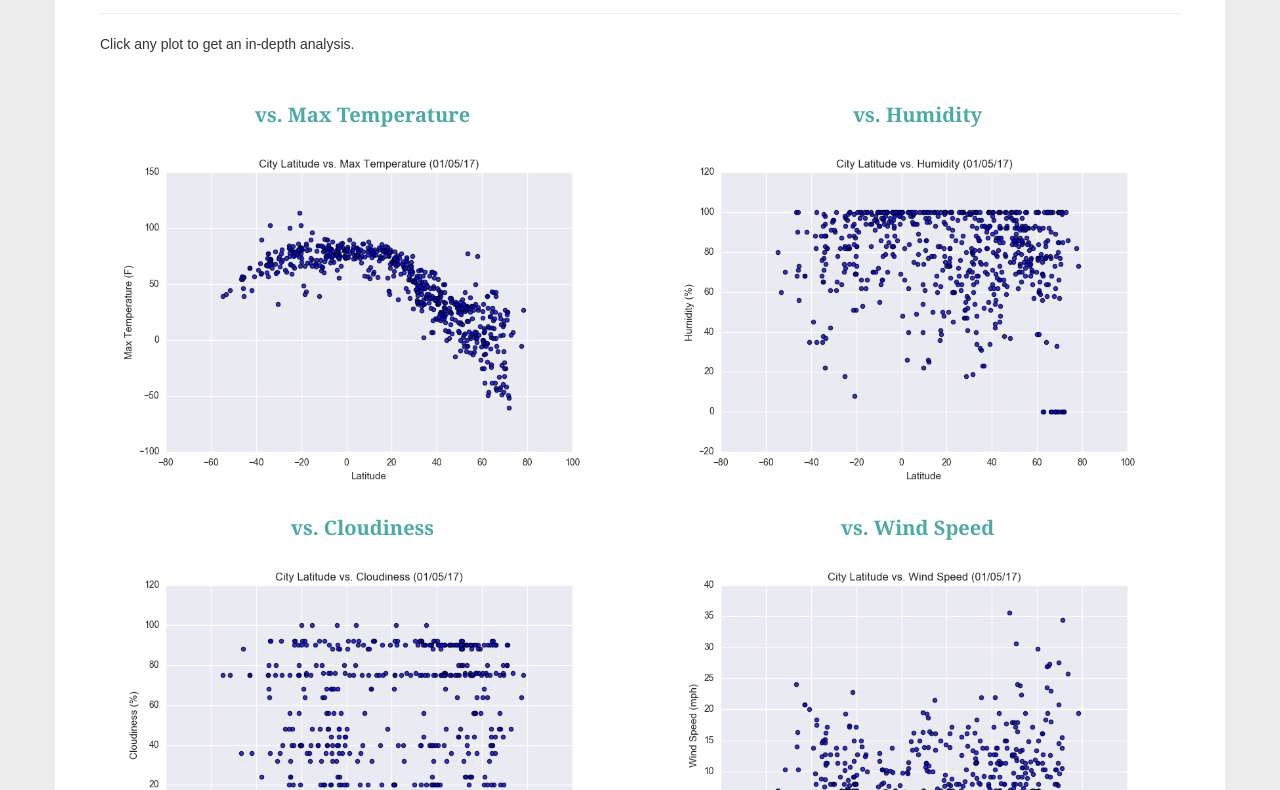
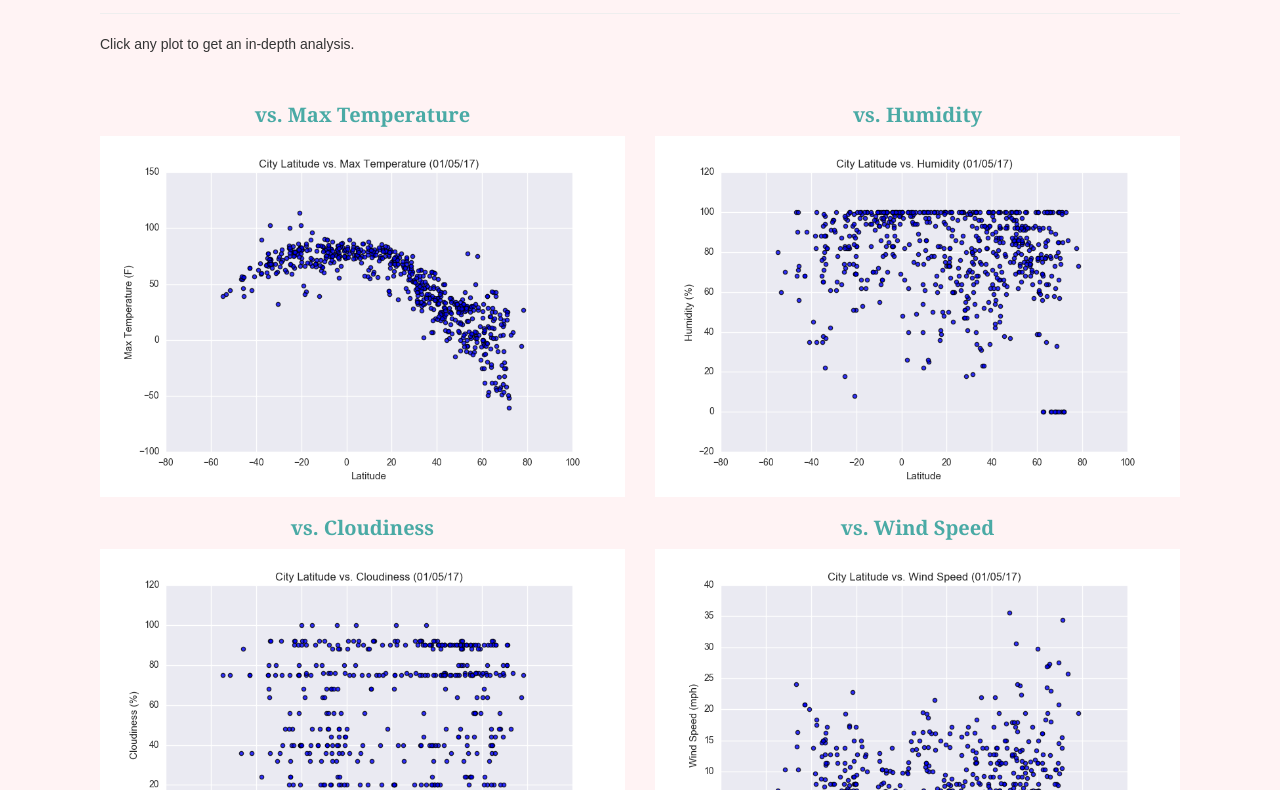
Before and after one commit to chloeliu813/Bootstrap_Visualization, a plain HTML site: page comparison.html in a window 1280 px wide. Shown: the part 219-1009 px from the top of the page. Drawn offline with nearby package versions, Linux system fonts and the light colour scheme; files that its build step writes are made by us from their sources; files whose address does not match are found by name.

Commit message:
Add files via upload

```diff
--- a/Resources/assets/styles.css
+++ b/Resources/assets/styles.css
@@ -5,6 +5,7 @@ html {
 
   /* Box-model */
   min-height: 100%;
+  background-color: #fff3f4;
 }
 
 body {
@@ -15,7 +16,7 @@ body {
   font-family: Arial, "Helvetica Neue", Helvetica, sans-serif;
 
   /* Visual */
-  background-color: #ededed;
+  background-color: #fff3f4;
 }
 
 /* Media query for body */
@@ -124,7 +125,8 @@ body {
   margin-top: 32px;
 
   /* Visual */
-  background-color: #fff;
+  /* background-color: #fff; */
+  background-color: fff3f4;
 }
 
 .description-content > p {
@@ -270,4 +272,17 @@ body {
   background-color: #4aaaa5;
 }
 
+/* Comparision*/
+/* .containercomp {
+  float: left;
+  width: 50%;
+  padding: 5px;
+}
+
+.rowcomp {
+  content: "";
+  clear: both;
+  display: table;
+} */
+
 /* ----FOOTER END---- */
```
